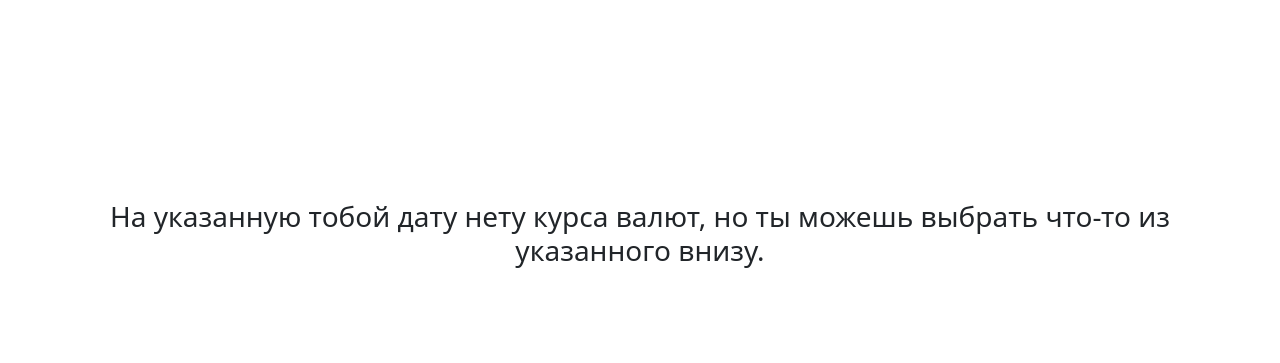
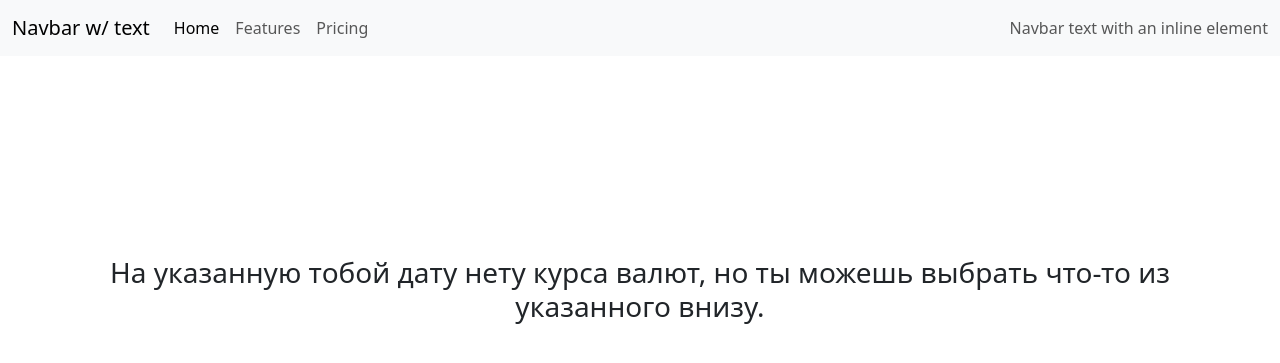
Before and after one commit to daria0-097/first-project, a Flask app: template templates/two_button.html in a window 1280 px wide. Shown: the top 363 px of the page. Run offline with Flask 3, Linux system fonts and the light colour scheme; the template is opened without the code that fills it: most values are stand-ins (such as "Sample title", 1, 10 or a date in 2020).

Commit message:
закончили работу над кнопками выбора левой правой даты, добавили base.html

```diff
--- a/main.py
+++ b/main.py
@@ -50,10 +50,14 @@ def index():
 
 @app.route('/submit', methods=["POST"])
 def submit():
+    date = request.form.get('date')
+    # print(f'переменная date: {date}')
+    if date is not None:
+        return redirect(url_for('success', current_date=date))
+
     day = request.form.get('day')
     month = request.form.get('month')
     year = request.form.get('year')
-
     if not check_correctly_date(f'{day}.{month}.{year}'):
         return redirect(url_for('error'))
 
--- /dev/null
+++ b/templates/base.html
@@ -0,0 +1,48 @@
+<!DOCTYPE html>
+<html lang="en">
+<head>
+    <meta charset="UTF-8">
+    <meta name="viewport" content="width=device-width, initial-scale=1.0">
+    <script src="https://cdn.jsdelivr.net/npm/@popperjs/core@2.11.8/dist/umd/popper.min.js" integrity="sha384-I7E8VVD/ismYTF4hNIPjVp/Zjvgyol6VFvRkX/vR+Vc4jQkC+hVqc2pM8ODewa9r" crossorigin="anonymous"></script>
+    <script src="https://cdn.jsdelivr.net/npm/bootstrap@5.3.3/dist/js/bootstrap.min.js" integrity="sha384-0pUGZvbkm6XF6gxjEnlmuGrJXVbNuzT9qBBavbLwCsOGabYfZo0T0to5eqruptLy" crossorigin="anonymous"></script>
+    <link href="https://cdn.jsdelivr.net/npm/bootstrap@5.3.3/dist/css/bootstrap.min.css" rel="stylesheet" integrity="sha384-QWTKZyjpPEjISv5WaRU9OFeRpok6YctnYmDr5pNlyT2bRjXh0JMhjY6hW+ALEwIH" crossorigin="anonymous">
+
+    <title>{{ title }}</title>
+</head>
+
+<body>
+    <nav class="navbar navbar-expand-lg bg-body-tertiary">
+        <div class="container-fluid">
+            <a class="navbar-brand" href="{{ url_for('index') }}">Navbar w/ text</a>
+            <button class="navbar-toggler" type="button" data-bs-toggle="collapse" data-bs-target="#navbarText" aria-controls="navbarText" aria-expanded="false" aria-label="Toggle navigation">
+                <span class="navbar-toggler-icon"></span>
+            </button>
+            <div class="collapse navbar-collapse" id="navbarText">
+                <ul class="navbar-nav me-auto mb-2 mb-lg-0">
+                    <li class="nav-item">
+                        <a class="nav-link active" aria-current="page" href="#">Home</a>
+                    </li>
+                    <li class="nav-item">
+                        <a class="nav-link" href="#">Features</a>
+                    </li>
+                    <li class="nav-item">
+                        <a class="nav-link" href="#">Pricing</a>
+                    </li>
+                </ul>
+                <span class="navbar-text">
+                    Navbar text with an inline element
+                </span>
+            </div>
+        </div>
+    </nav>
+
+    <div class="container" style="padding-top: 200px;">
+
+        {% block content %}
+
+        {% endblock %}
+
+
+    </div>
+</body>
+</html>
--- a/templates/two_button.html
+++ b/templates/two_button.html
@@ -1,18 +1,6 @@
-<!DOCTYPE html>
-<html lang="en">
-<head>
-    <meta charset="UTF-8">
-    <meta name="viewport" content="width=device-width, initial-scale=1.0">
-    <script src="https://cdn.jsdelivr.net/npm/@popperjs/core@2.11.8/dist/umd/popper.min.js" integrity="sha384-I7E8VVD/ismYTF4hNIPjVp/Zjvgyol6VFvRkX/vR+Vc4jQkC+hVqc2pM8ODewa9r" crossorigin="anonymous"></script>
-    <script src="https://cdn.jsdelivr.net/npm/bootstrap@5.3.3/dist/js/bootstrap.min.js" integrity="sha384-0pUGZvbkm6XF6gxjEnlmuGrJXVbNuzT9qBBavbLwCsOGabYfZo0T0to5eqruptLy" crossorigin="anonymous"></script>
-    <link href="https://cdn.jsdelivr.net/npm/bootstrap@5.3.3/dist/css/bootstrap.min.css" rel="stylesheet" integrity="sha384-QWTKZyjpPEjISv5WaRU9OFeRpok6YctnYmDr5pNlyT2bRjXh0JMhjY6hW+ALEwIH" crossorigin="anonymous">
+{% extends "base.html" %}
 
-    <title>{{ title }}</title>
-</head>
-
-
-<body>
-    <div class="container" style="padding-top: 200px;">
+{% block content %}
         <div class="container text-center">
             <div class="row">
                 <div class="col">
@@ -33,28 +21,39 @@
                 <div class="row">
                     {% if count_date == 1 %}
                         <div class="col-12">
-                            <button type="submit" class="btn btn-lg btn-primary">
+                            <form action="{{ url_for('submit') }}" method="post">
                                 {% if left is none %}
-                                    {{ right }}
+                                    <input type="hidden" name="date" value="{{ right }}">
+                                    <button type="submit" class="btn btn-lg btn-primary">
+                                        {{ right }}
+                                    </button>
                                 {% else %}
-                                    {{ left }}
+                                    <input type="hidden" name="date" value="{{ left }}">
+                                    <button type="submit" class="btn btn-lg btn-primary">
+                                        {{ left }}
+                                    </button>
                                 {% endif %}
-                            </button>
+                            </form>
                         </div>
                     {% endif %}
 
                     {% if count_date == 2 %}
                         <div class="col-6">
-                            <button type="submit" class="btn btn-lg btn-primary">{{ left }}</button>
+                            <form action="{{ url_for('submit') }}" method="post">
+                                <input type="hidden" name="date" value="{{ left }}">
+                                <button type="submit" class="btn btn-lg btn-primary">{{ left }}</button>
+                            </form>
                         </div>
+
                         <div class="col-6">
-                            <button type="submit" class="btn btn-lg btn-primary">{{ right }}</button>
+                            <form action="{{ url_for('submit') }}" method="post">
+                                <input type="hidden" name="date" value="{{ right }}">
+                                <button type="submit" class="btn btn-lg btn-primary">{{ right }}</button>
+                            </form>
                         </div>
                     {% endif %}
                 </div>
             </div>
 
         </div>
-    </div>
-</body>
-</html>
+{% endblock %}
```
Also changed, not shown: templates/error.html (+4 -17 lines), templates/index.html (+3 -19 lines), templates/success.html (+3 -17 lines), templates/test_currency.html (+4 -17 lines).
